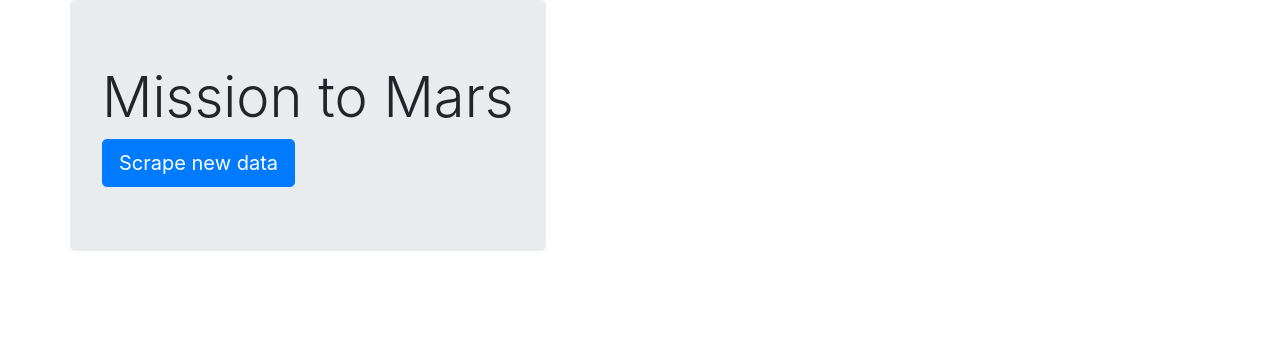
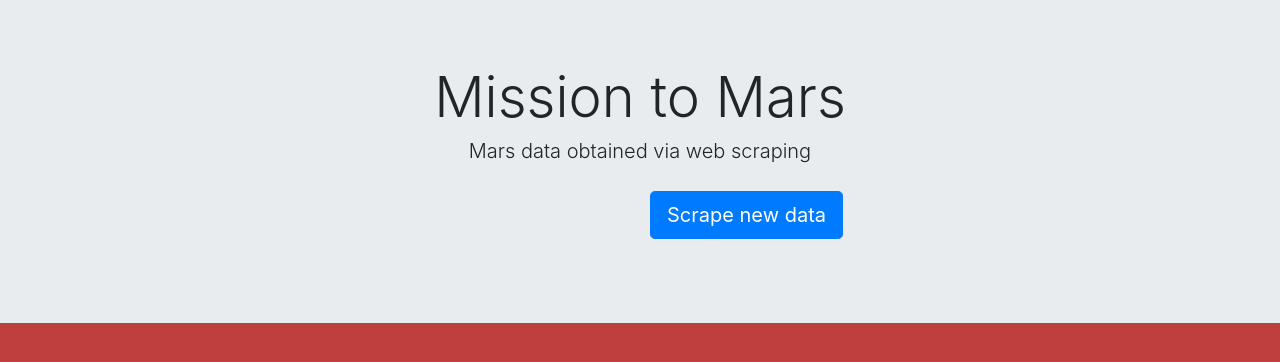
Before and after one commit to ckhelmer/MissionToMars, a Flask app: page / in a window 1280 px wide. Shown: the top 362 px of the page. Run offline with Flask 2, Linux system fonts and the light colour scheme; data that the repository does not hold is empty; some libraries are stand-ins or nearby versions.

Commit message:
final edits

```diff
--- a/app.py
+++ b/app.py
@@ -32,7 +32,7 @@ def home():
 def scrape():
 
     mars_data = scrape_mars.scrape_all()
-    db.collection.update({}, mars_data, upsert =True)
+    db.mars_data.update({}, mars_data, upsert =True)
 
     #Redirect to homepage
     return redirect("/")
--- a/templates/index.html
+++ b/templates/index.html
@@ -2,43 +2,50 @@
 <html lang="en">
   <head>
       <meta charset="UTF-8">
-      <title>Data and Technologies</title>
+      <title>Mission To Mars</title>
       <meta name="viewport" content="width=device-width, initial-scale=1">
       <link rel="stylesheet" href="https://stackpath.bootstrapcdn.com/bootstrap/4.3.1/css/bootstrap.min.css" integrity="sha384-ggOyR0iXCbMQv3Xipma34MD+dH/1fQ784/j6cY/iJTQUOhcWr7x9JvoRxT2MZw1T" crossorigin="anonymous">
       <script src="https://code.jquery.com/jquery-3.3.1.slim.min.js" integrity="sha384-q8i/X+965DzO0rT7abK41JStQIAqVgRVzpbzo5smXKp4YfRvH+8abtTE1Pi6jizo" crossorigin="anonymous"></script>
       <script src="https://cdnjs.cloudflare.com/ajax/libs/popper.js/1.14.7/umd/popper.min.js" integrity="sha384-UO2eT0CpHqdSJQ6hJty5KVphtPhzWj9WO1clHTMGa3JDZwrnQq4sF86dIHNDz0W1" crossorigin="anonymous"></script>
       <script src="https://stackpath.bootstrapcdn.com/bootstrap/4.3.1/js/bootstrap.min.js" integrity="sha384-JjSmVgyd0p3pXB1rRibZUAYoIIy6OrQ6VrjIEaFf/nJGzIxFDsf4x0xIM+B07jRM" crossorigin="anonymous"></script>
-      <link href="https://fonts.googleapis.com/css?family=Abril+Fatface|Alfa+Slab+One|Merriweather" rel="stylesheet">
+      <link rel="stylesheet" href="mars.css">
+
 
     </head>
 
     <body>
-        <div class = "container">
-            <div class = "row">
-                <div class="jumbotron">
-                    <h1 class="display-4">Mission to Mars</h1>
-                    <a class="btn btn-primary btn-lg" href="/scrape" role="button">Scrape new data</a>
-                  </div>
-            </div>
+
+
+                <div class="jumbotron jumbotron-fluid">
+                    <h1 class="display-4" style= "text-align: center;">Mission to Mars</h1>
+                    <h3 class="lead" style= "text-align: center;">Mars data obtained via web scraping</h3>
+                    <a class="btn btn-primary btn-lg" href="/scrape" role="button" style = "margin-left: 650px; margin-right: 200px; margin-top: 20px; margin-bottom: 20px;" >Scrape new data</a>
+                </div>
+
+            <div class = "container">
             {% for mars in mars_data %}
             <div class = "row">
                 <h4>Latest Mars News</h4>
+            </div>
+            <div class = "row">
                 <p>
                     <!--NEWS HEADLINE HERE-->
                     {{mars.news}}
                 </p>
             </div>
+
             <div class = "row">
                 <div class = "col-md-6">
-                    <h4>Today's Featured Image:</h4>
-                    <p>
-                        <!--IIMAGE HERE-->
-                       {{mars.featured_image}}
-                    </p>
+                    <div class="card">
+                        <img src="{{mars.featured_image}}" alt= "Featured Image" class="card-img-top">
+                            <div class="card-body">
+                                <h5 class="card-title">Featured Space Image</h5>
+                            </div>
+                    </div>
                 </div>
                 <div class = "col-md-6">
                     <!--PANDAS TABLE HERE-->
-                    {{mars.fact_table}}
+                    {{mars.fact_table | safe}}
                 </div>
             </div>
             <div class = "row">
@@ -53,29 +60,41 @@
 
             </div>
             <div class = "row">
-                <div class = "col-md">
-                    <!--IMAGE ONE-->
-                    {{mars.hemispheres.pix[0]}}
-                    <!--TITLE-->
-                   {{mars.hemispheres.names[0]}}
+                <div class = "col-md-6">
+                    <div class="card" >
+                        <img src={{mars.hemispheres[0][0]}} class="card-img-top" alt="Hemisphere Image">
+                        <div class="card-body">
+                          <h5 class="card-title">{{mars.hemispheres[1][0]}}</h5>
+
+                        </div>
+                      </div>
+               </div>
+                <div class = "col-md-6">
+                    <div class="card" >
+                        <img src={{mars.hemispheres[0][1]}} class="card-img-top" alt="Hemisphere Image">
+                        <div class="card-body">
+                          <h5 class="card-title">{{mars.hemispheres[1][1]}}</h5>
+                        </div>
+                    </div>
                 </div>
-                <div class = "col-md">
-                    <!--IMAGE TWO-->
-                    {{mars.hemispheres.pix[1]}}
-                    <!--TITLE-->
-                    {{mars.hemispheres.names[1]}}
                 </div>
-                <div class = "col-md">
-                    <!--IMAGE THREE-->
-                    {{mars.hemispheres.pix[2]}}
-                    <!--TITLE-->
-                    {{mars.hemispheres.names[2]}}
+                <div class = "row">
+                <div class = "col-md-6">
+                    <div class="card" >
+                        <img src={{mars.hemispheres[0][2]}} class="card-img-top" alt="Hemisphere Image">
+                        <div class="card-body">
+                          <h5 class="card-title">{{mars.hemispheres[1][2]}}</h5>
+                        </div>
+                    </div>
                 </div>
-                <div class = "col-md">
-                    <!--IMAGE FOUR-->
-                    {{mars.hemispheres.pix[3]}}
-                    <!--TITLE-->
-                    {{mars.hemispheres.names[3]}}
+                <div class = "col-md-6">
+                    <div class="card" >
+                        <img src={{mars.hemispheres[0][3]}} class="card-img-top" alt="Hemisphere Image">
+                        <div class="card-body">
+                          <h5 class="card-title">{{mars.hemispheres[1][3]}}</h5>
+                        </div>
+                    </div>
+                </div>
                 </div>
             </div>
         </div>
--- /dev/null
+++ b/templates/mars.css
@@ -0,0 +1,30 @@
+img {
+    max-width: 400px;
+    max-height: 400px;
+}
+
+h1 {
+    text-align: center;
+    float: center;
+}
+
+h3 {
+    text-align: center;
+    float: center;
+}
+
+body {
+    background-color: #BF3F3F;
+}
+
+.display-4{
+    text-align: center;
+}
+
+.lead{
+    text-align: center;
+}
+
+.btn {
+    text-align: center;
+}
```
Also changed, not shown: scrape_mars.py (+13 -9 lines), templates/tabletest.html (added, +56 -0 lines), 1 other file.
